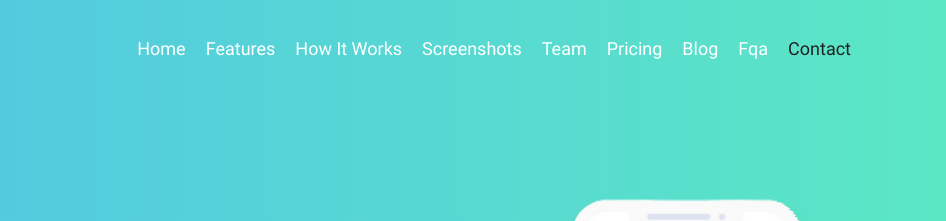
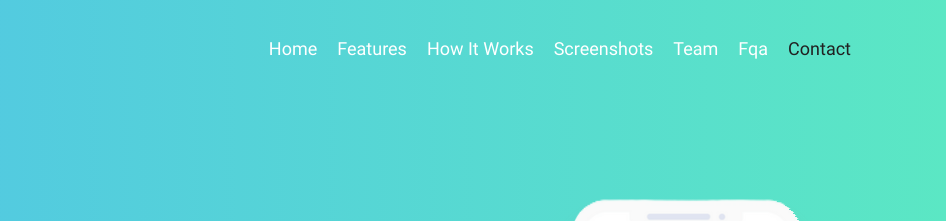
Before and after one commit to hk123002/Lets-GO-website, a plain HTML site: page index.html in a window 1280 px wide. Shown: the top 221 px of the page, 334-1280 px from the left. Drawn offline with Linux system fonts and the light colour scheme; some packages are replaced by stand-ins of ours.

Commit message:
Update index.html

```diff
--- a/index.html
+++ b/index.html
@@ -33,10 +33,7 @@
                         </li>
                         <li class="nav-item"><a class="nav-link" href="#team-section">team </a>
                         </li>
-                        <li class="nav-item"><a class="nav-link" href="#pricing-section">pricing </a>
-                        </li>
-                        <li class="nav-item"><a class="nav-link" href="#blog-section">blog </a>
-                        </li>
+
                         <li class="nav-item"><a class="nav-link" href="#fqa-section">fqa </a>
                         </li>
                         <li class="nav-item"><a class="nav-link" href="#contact-section">contact </a>
```
